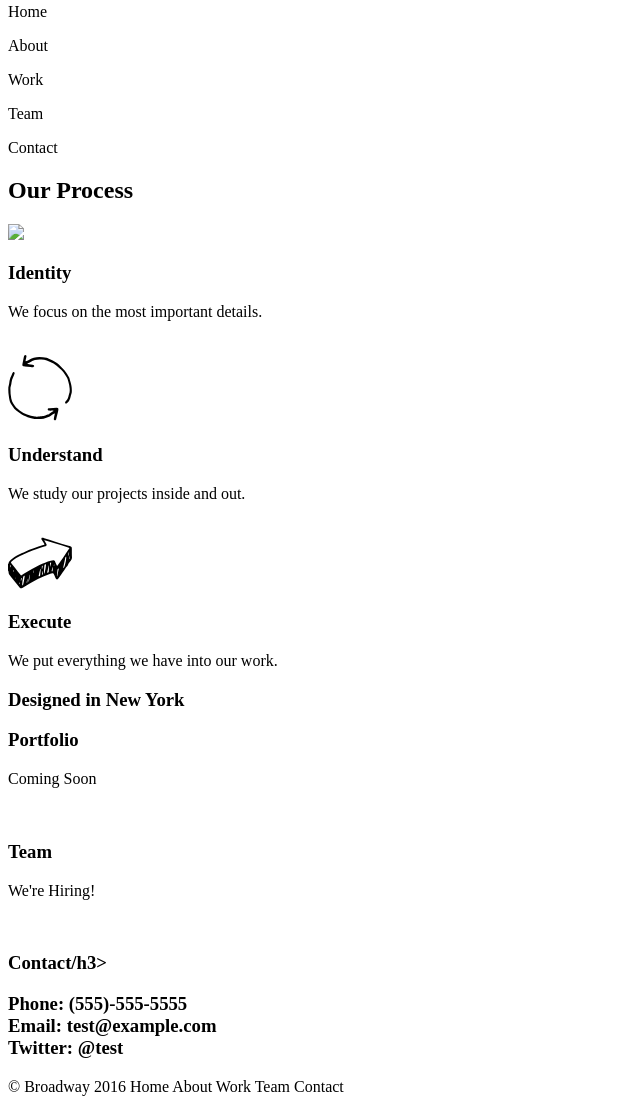
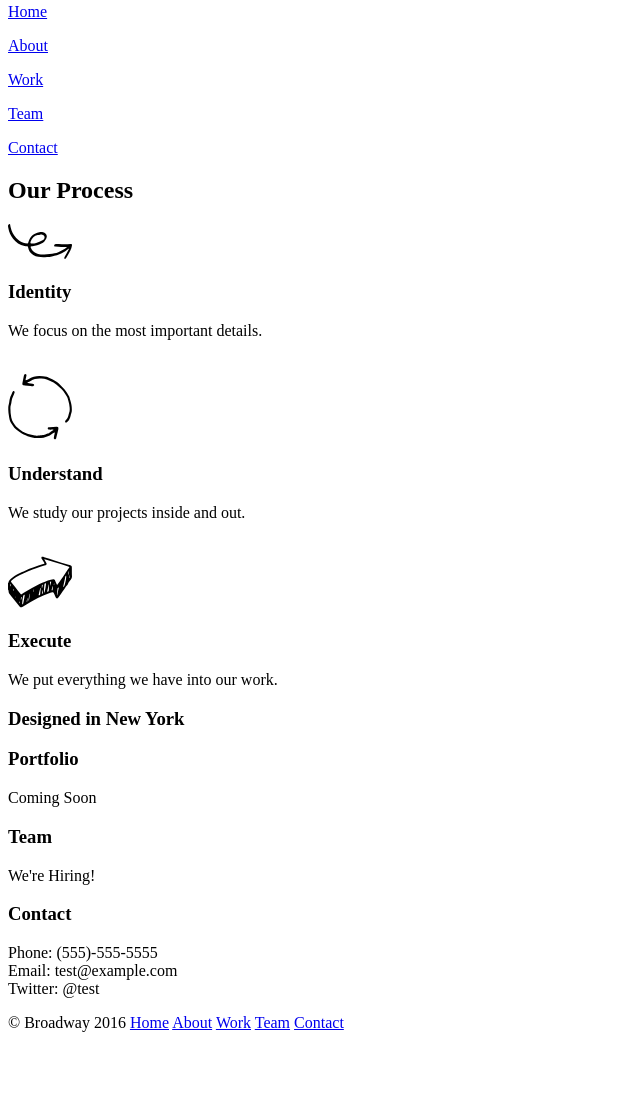
Before and after one commit to alicemcconnell/broadway, a plain HTML site: page index.html in a window 1280 px wide. Shown: the part 77-1189 px from the top of the page, without its empty margins (0-640 px from the left). After the commit the page ends 1125 px from the top, so only its background shows below. Drawn offline with Linux system fonts and the light colour scheme.

Commit message:
HTML done

```diff
--- a/index.html
+++ b/index.html
@@ -9,22 +9,22 @@
   <body>
 
     <!-- Header Area -->
-    <div>
+    <div id="header">
 
       <h1>Broadway Design</h1>
-      <p>Home</p>
-      <p>About</p>
-      <p>Work</p>
-      <p>Team</p>
-      <p>Contact</p>
+      <p><a href="./index.html">Home</a></p>
+      <p><a href="#About">About</a></p>
+      <p><a href="#Work">Work</a></p>
+      <p><a href="#Team">Team</a></p>
+      <p><a href="#Contact">Contact</a></p>
 
     </div>
 
     <!-- Middle Area -->
-    <div>
+    <div id="content">
 
-      <h2>Our Process</h2>
-      <img src="./resources/images/identity.svg"/>
+      <h2 id="About">Our Process</h2>
+      <img src="./resources/images/identify.svg"/>
       <h3>Identity</h3>
       <p>We focus on the most important details.</p>
 
@@ -43,7 +43,7 @@
     </div>
 
     <!-- Image Subheader -->
-    <div>
+    <div id="subheading">
 
       <h3>Designed in New York</h3>
 
@@ -51,25 +51,21 @@
 
     <!-- Details and Info Section -->
     <div>
-      <h3>Portfolio</h3>
+      <h3 id="Work">Portfolio</h3>
       <p>Coming Soon</p>
 
-      </br>
-
-      <h3>Team</h3>
+      <h3 id="Team">Team</h3>
       <p>We're Hiring!</p>
 
-      </br>
-
-      <h3>Contact/h3>
+      <h3 id="Contact">Contact</h3>
       <p>Phone: (555)-555-5555 </br> Email: test@example.com </br> Twitter: @test</p>
 
     </div>
 
     <!-- Footer Area -->
-    <div>
+    <div id="footer">
 
-      <p>© Broadway 2016 Home About Work Team Contact</p>
+      <p>© Broadway 2016 <a href="./index.html">Home</a> <a href="#About">About</a> <a href="#Work">Work</a> <a href="#Team">Team</a> <a href="#Contact">Contact</a> </p>
 
     </div>
   </body>
```
Also changed, not shown: 3 other files.
